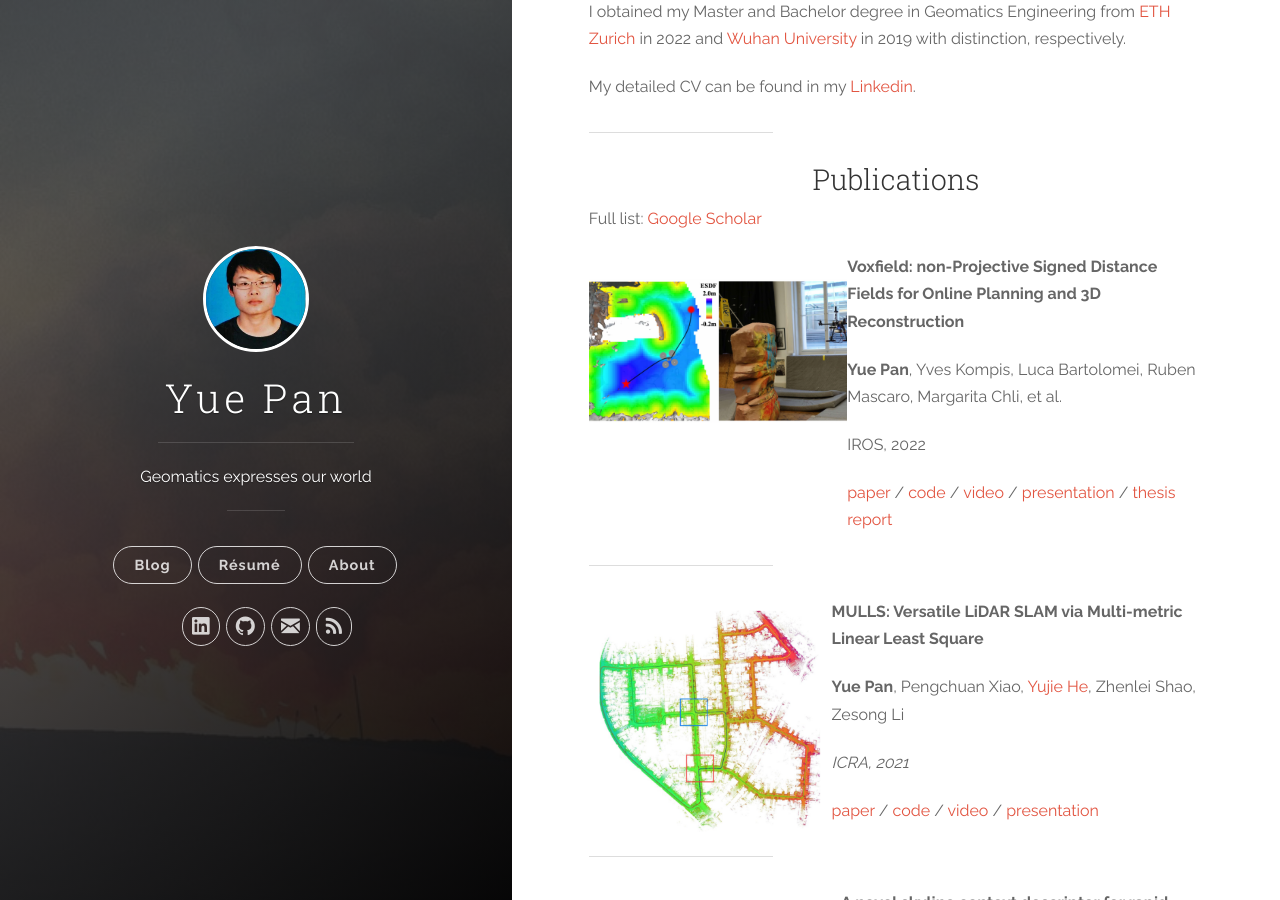
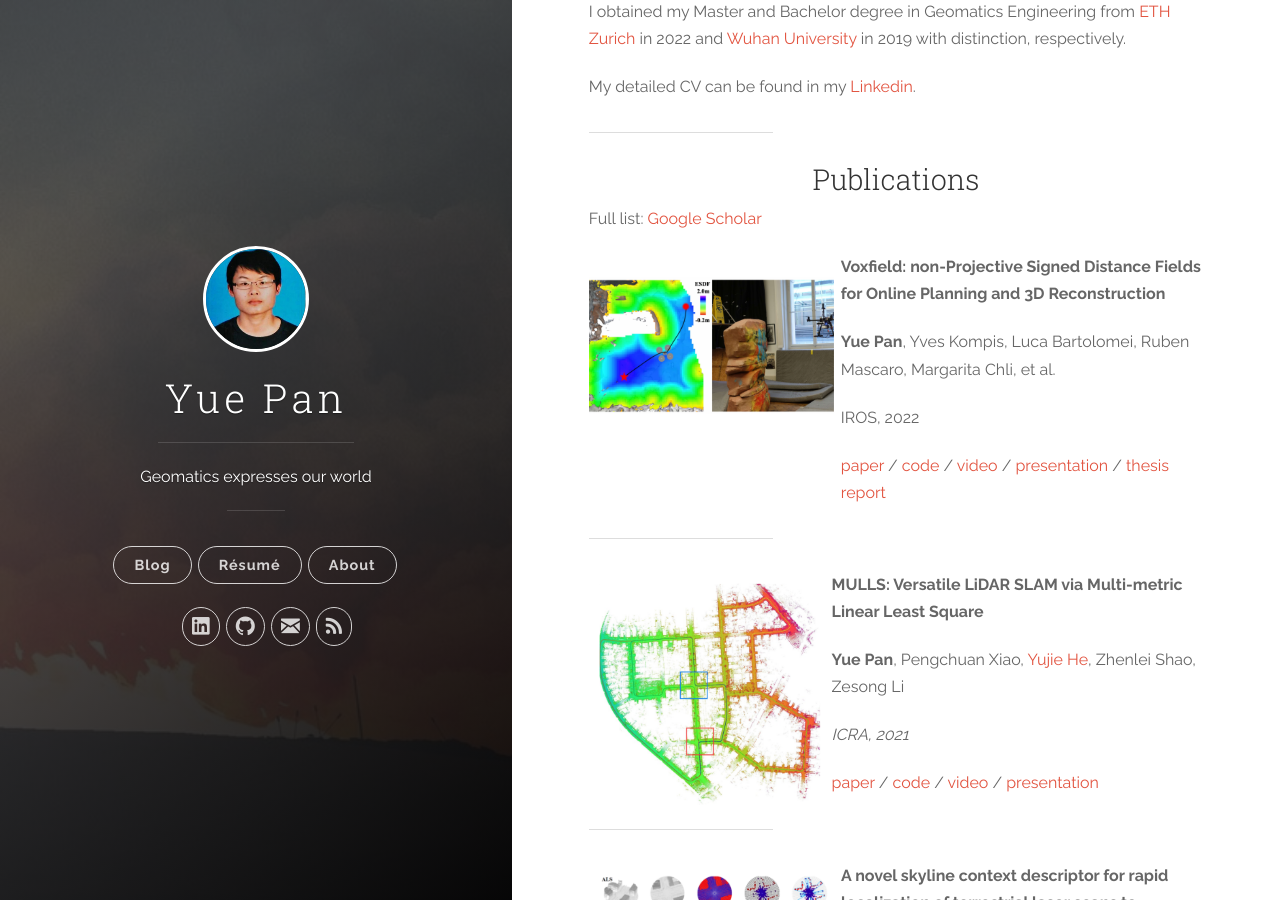
Before and after one commit to YuePanEdward/YuePanEdward.github.io, a Jekyll site: the page built from _posts/2022-7-9-about.md, in a window 1280 px wide and 900 px high, scrolled down 353 px. Built offline with Jekyll 4.4.1, drawn with Linux system fonts in a browser that asks for light colours.

Commit message:
update info

```diff
--- a/_posts/2022-7-9-about.md
+++ b/_posts/2022-7-9-about.md
@@ -20,7 +20,7 @@ My detailed CV can be found in my [Linkedin](https://www.linkedin.com/in/yue-pan
 
 Full list: [Google Scholar](https://scholar.google.com/citations?hl=en&user=PUlWya8AAAAJ)
 
-<img align="left" src="../assets/voxfield_teaser.png" style="zoom: 19%;"/>**Voxfield: non-Projective Signed Distance Fields for Online Planning and 3D Reconstruction**
+<img align="left" src="../assets/voxfield_teaser.png" style="zoom: 18%;"/>**Voxfield: non-Projective Signed Distance Fields for Online Planning and 3D Reconstruction**
 
 **Yue Pan**, Yves Kompis, Luca Bartolomei, Ruben Mascaro, Margarita Chli, et al.
 
```
Also changed, not shown: assets/voxfield_teaser.png.
